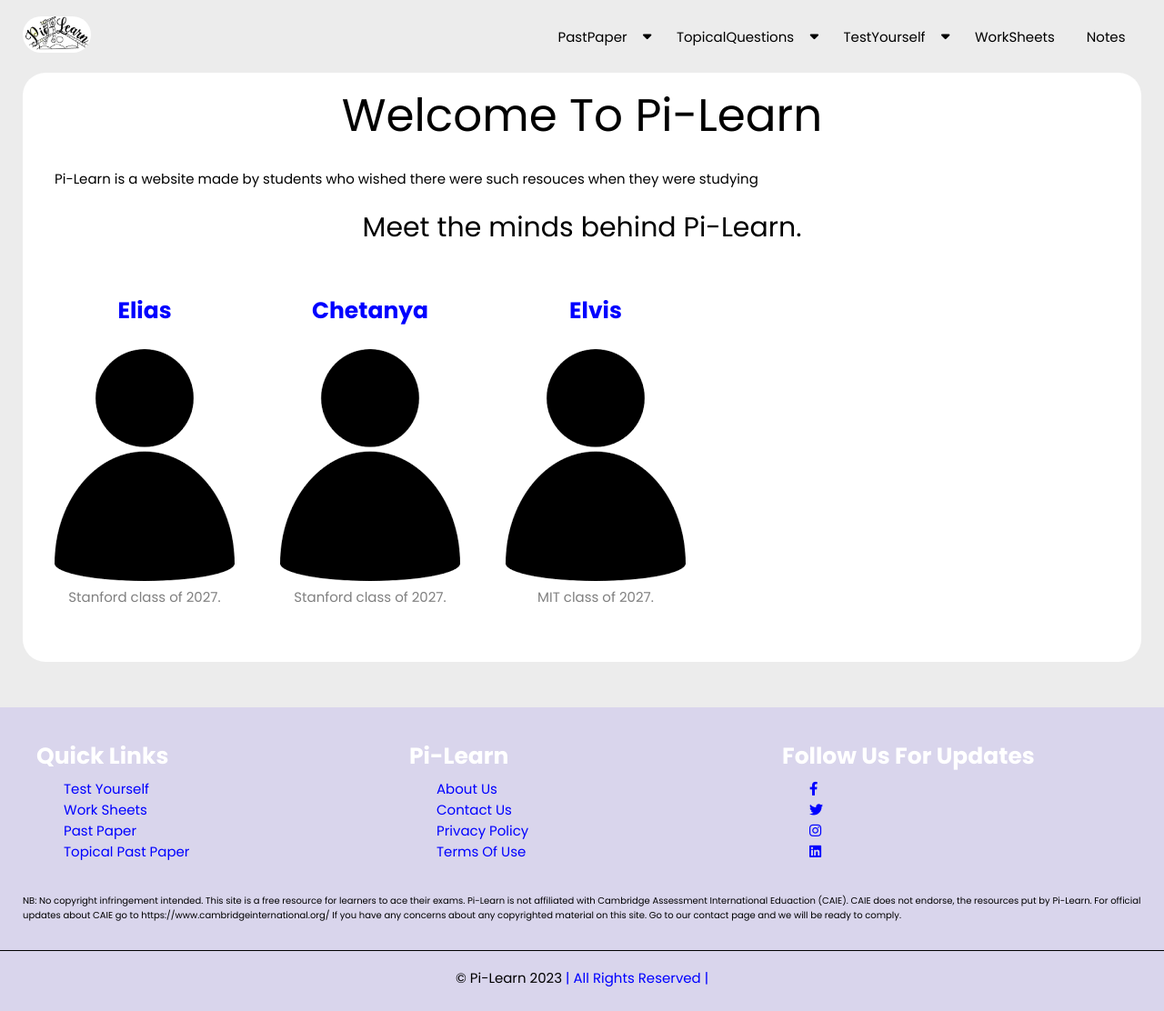
After one commit to eliaschikwanda/pi-learn-1.0, a Django app: page /about_us/ in a window 1280 px wide. The commit adds this page. Shown: the whole page at 91% size. Run offline with Django 4.2, Linux system fonts and the light colour scheme; data comes from the database, SQL or seed files in the repository; both versions use the stored data as it was after the commit; some libraries are stand-ins or nearby versions.

Commit message:
First About Us page and some pages created

```diff
--- a/examsolution/admin.py
+++ b/examsolution/admin.py
@@ -4,4 +4,4 @@ from .models import *
 # Register your models here.
 
 
-admin.site.register([Year, ExamBoard, Session, Subject, Paper, BoardSubTopic, QuestionAnswer, FullQuestionAnswer,ReportThreshPrep,PossibleLetters,PossibleQuestionNumber,PaperOneAnswers,website_pics,home_image])
+admin.site.register([Year, ExamBoard, Session, Subject, Paper, BoardSubTopic, QuestionAnswer, FullQuestionAnswer,ReportThreshPrep,PossibleLetters,PossibleQuestionNumber,PaperOneAnswers,website_pics,home_image,people_image])
--- a/examsolution/models.py
+++ b/examsolution/models.py
@@ -121,3 +121,11 @@ class website_pics(models.Model):
 
 class home_image(models.Model):
     home_logo = models.ImageField(null=True,upload_to='WesbitePics')
+
+
+class people_image(models.Model):
+    name_of_pic = models.CharField(max_length=2000)
+    picture = models.ImageField(null=True,upload_to='WesbitePics')
+
+    def __str__(self):
+        return self.name_of_pic
--- a/examsolution/static/examsolution/css/style.css
+++ b/examsolution/static/examsolution/css/style.css
@@ -729,7 +729,70 @@ html::-webkit-scrollbar-thumb {
 
 /* base footer styling ends here */
 
+/* about_us.html, contact_us.html, terms_of_use.html, privacy.html  syling starts here */
 
+.pi_learn_details {
+    margin-top: 8rem;
+    margin-bottom: 5rem;
+    background-color: white;
+    border-radius: 2.5rem;
+    margin-left: 2.5rem;
+    margin-right: 2.5rem;
+    padding: 1rem;
+}
+
+/* about_us.html, contact_us.html, terms_of_use.html, privacy.html  syling ends here */
+
+/* about_us.html styling starts here */
+
+.pi_learn_details .about_us_welx {
+    font-size: 5rem;
+    text-align: center;
+}
+
+.pi_learn_details .meet_our_team {
+    font-size: 3rem;
+    text-transform: none;
+    margin-left: 2.5rem;
+    margin-right: 2.5rem;
+    text-align: center;
+}
+
+.pi_learn_details .about_us_intro {
+    font-size: 1.5rem;
+    margin-left: 2.5rem;
+    margin-right: 2.5rem;
+    margin-top: 2rem;
+    margin-bottom: 2rem;
+    text-transform: none;
+}
+
+.pi_learn_details .about_us_people {
+    display: flex;
+    flex-wrap: wrap;
+}
+
+.pi_learn_details .about_us_people .each_space {
+    margin-left: 2.5rem;
+    margin-right: 2.5rem;
+    margin-top: 5rem;
+    margin-bottom: 5rem;
+}
+
+.pi_learn_details .about_us_people .each_space .about_us_name {
+    text-align: center;
+    font-size: 2.5rem;
+    color: blue;
+}
+
+.pi_learn_details .about_us_people .each_space {
+    text-align: center;
+    font-size: 1.5rem;
+    color: grey;
+    text-transform: none;
+}
+
+/* about_us.html styling ends here */
 
 /* media queries */
 
--- /dev/null
+++ b/examsolution/templates/examsolution/about_us.html
@@ -0,0 +1,60 @@
+{% extends 'examsolution/base.html' %}
+{% load static %}
+{% block title %}About us | Pi-Learn{% endblock title%}
+
+{% block content %}
+
+<section class="pi_learn_details">
+
+     <p class="about_us_welx">
+          Welcome to Pi-Learn
+     </p>
+
+
+   <p class="about_us_intro">
+        Pi-Learn is a website made by students who wished there were such resouces when they were studying
+   </p>
+
+   <p class="meet_our_team">Meet the minds behind Pi-Learn.</p>
+
+   <div class="about_us_people">
+
+          <div class="each_space">
+               <p>
+                    <h1 class="about_us_name">Elias</h1>
+                    <br>
+                    <img src="{% static placeholderpic.picture %}" alt="placeholder">
+                    <br>
+                    Stanford class of 2027.
+               </p>
+          </div>
+
+          <div class="each_space">
+               <p>
+                    <h1 class="about_us_name">Chetanya</h1>
+                    <br>
+                    <img src="{% static placeholderpic.picture %}" alt="placeholder">
+                    <br>
+                    Stanford class of 2027.
+
+               </p>
+          </div>
+
+          <div class="each_space">
+               <p>
+                    <h1 class="about_us_name">Elvis</h1>
+                    <br>
+                    <img src="{% static placeholderpic.picture %}" alt="placeholder">
+                    <br>
+                    MIT class of 2027.
+
+               </p>
+          </div>
+
+    <div>
+
+</section>
+
+
+
+{% endblock content %}
--- a/examsolution/templates/examsolution/base.html
+++ b/examsolution/templates/examsolution/base.html
@@ -124,13 +124,13 @@
 
             <div class="box">
                 <h3>Pi-Learn</h3>
-                <a href="#">About us</a>
+                <a href="{% url 'examsolution:about_us' %}">About us</a>
                 <br>
-                <a href="#">Contact us</a>
+                <a href="{% url 'examsolution:contact_us' %}">Contact us</a>
                 <br>
-                <a href="#">Privacy Policy</a>
+                <a href="{% url 'examsolution:privacy' %}">Privacy Policy</a>
                 <br>
-                <a href="#">terms of use</a>
+                <a href="{% url 'examsolution:terms_of_use' %}">terms of use</a>
                 <br>
             </div>
 
--- a/examsolution/urls.py
+++ b/examsolution/urls.py
@@ -6,19 +6,22 @@ app_name = "examsolution"
 urlpatterns = [
 
     path('', views.home, name='home'),
-    path('notes', views.notes, name='notes'),
-    path('topicalpastpaper', views.index_topical_past_paper, name='topical_past_paper'),
+    path('notes/', views.notes, name='notes'),
+    path('topicalpastpaper/', views.index_topical_past_paper, name='topical_past_paper'),
     path('topicalpastpaper/<exam_board>', views.subject_topical_past_paper, name='subject_topical_past_paper'),
     path('topicalpastpaper/<exam_board>/<subject_selected>', views.topics_topical_past_paper, name='topics_topical_past_paper'),
     path('topicalpastpaper/<exam_board>/<subject_selected>/<int:topic_id>', views.view_topical_past_paper, name='view_topical_past_paper'),
-    path('pastpapers', views.index_past_papers, name='past_papers'),
+    path('pastpapers/', views.index_past_papers, name='past_papers'),
     path('pastpapers/<exam_board>',views.subject_past_papers,name='subject_past_papers'),
     path('pastpapers/<exam_board>/<subject_selected>', views.year_past_papers, name='year_past_papers'),
     path('pastpapers/<exam_board>/<subject_selected>/<year>', views.view_past_paper , name='view_past_paper'),
     path('testyourself', views.index_test_yourself, name='test_yourself'),
     path('testyourself/<question_id>/', views.taking_test, name='taking_test'),
     path('testyourself/<question_id>/grading/', views.test_grading, name='test_grading'),
-    path('worksheets', views.worksheets, name='worksheets'),
-    path('contactpiilearn', views.contactpiilearn, name='contact_piilearn'),
+    path('worksheets/', views.worksheets, name='worksheets'),
+    path('contact_us/', views.contact_us, name='contact_us'),
+    path('about_us/',views.about_us,name='about_us'),
+    path('privacy/',views.privacy, name='privacy'),
+    path('terms_of_use/', views.terms_of_use, name='terms_of_use'),
 
 ]
--- a/examsolution/views.py
+++ b/examsolution/views.py
@@ -666,11 +666,41 @@ def worksheets(request):
 
 # Contact PiiLearn view
 
-def contactpiilearn(request):
+def contact_us(request):
 
     website_logo = website_pics.objects.get(id=1)
     context = {
        'website_logo':website_logo,
     }
 
-    return render(request, 'examsolution/contact_piilearn.html', context)
+    return render(request, 'examsolution/contact_us.html', context)
+
+def about_us(request):
+
+    website_logo = website_pics.objects.get(id=1)
+    placeholderpic = people_image.objects.get(name_of_pic='placeholder')
+
+    context = {
+       'website_logo':website_logo,
+       'placeholderpic' :placeholderpic,
+    }
+
+    return render(request,'examsolution/about_us.html',context)
+
+def privacy(request):
+
+    website_logo = website_pics.objects.get(id=1)
+    context = {
+       'website_logo':website_logo,
+    }
+
+    return render(request,'examsolution/privacy.html', context)
+
+def terms_of_use(request):
+
+    website_logo = website_pics.objects.get(id=1)
+    context = {
+       'website_logo':website_logo,
+    }
+
+    return render(request, 'examsolution/terms_of_use.html',context)
```
Also changed, not shown: examsolution/templates/examsolution/contact_piilearn.html (deleted, +0 -10 lines), examsolution/templates/examsolution/contact_us.html (added, +16 -0 lines), examsolution/templates/examsolution/privacy.html (added, +16 -0 lines), examsolution/templates/examsolution/terms_of_use.html (added, +14 -0 lines), db.sqlite3, examsolution/migrations/0021_people_image.py (added), media/WesbitePics/placeholderpic.png (added).
